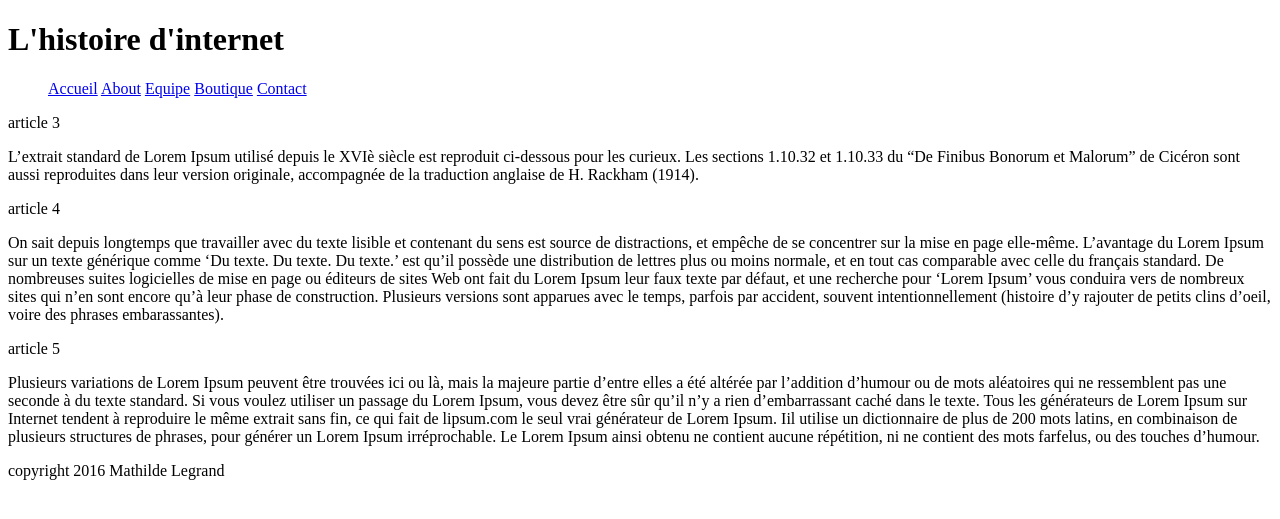
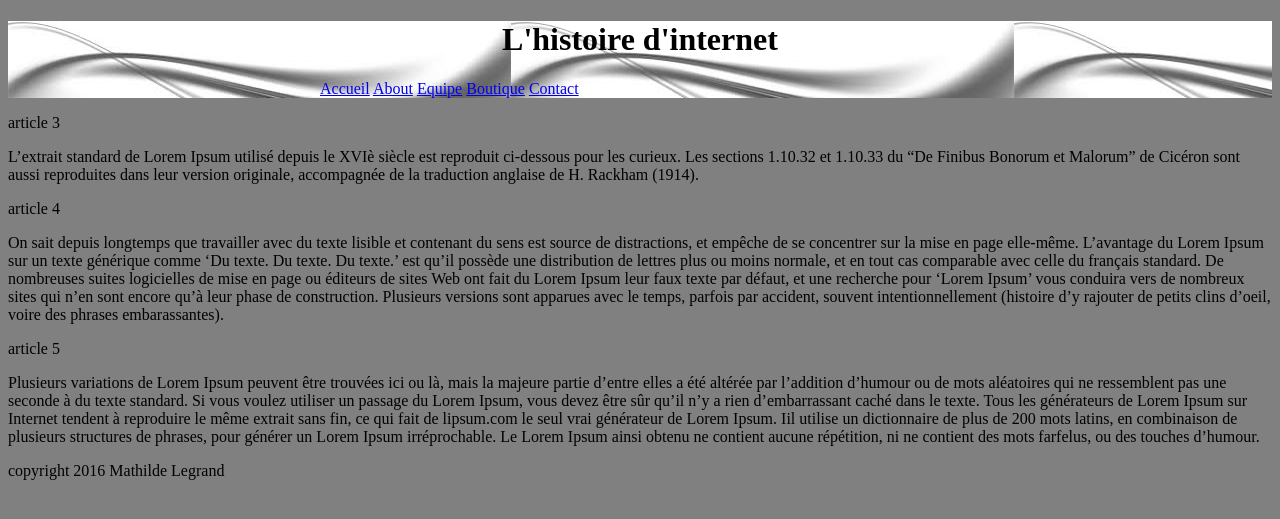
Before and after one commit to mathildelgrd/flatfile, a Jekyll site: the page built from index.md, in a window 1280 px wide. Shown: the top 519 px of the page. Built offline with Jekyll 4.4.1, drawn with Linux system fonts in a browser that asks for light colours.

Commit message:
Update head.html

```diff
--- a/_includes/head.html
+++ b/_includes/head.html
@@ -2,5 +2,5 @@
         <link href="https://fonts.googleapis.com/css?family=Dancing+Script" rel="stylesheet">
         <title>{{page.title}}|{{site.title}}</title>
         <meta charset="utf-8"/>
-        <link rel="stylesheet" href="flatfile/_site/assets/css/style.css"/>
+        <link rel="stylesheet" href="/flatfile/assets/css/style.css"/>
     </head>
```
